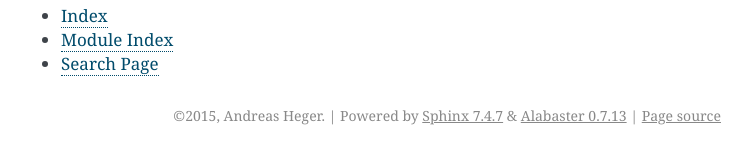
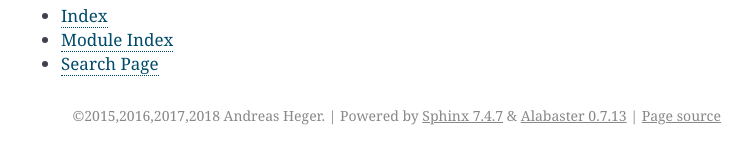
Before and after one commit to cgat-developers/cgat-daisy, a Sphinx documentation site: the page built from doc/index.rst, in a window 1280 px wide and 900 px high, scrolled down 1535 px. Shown: the part 745-897 px from the top of the window, without its empty margins (389-1141 px from the left). Built offline with Sphinx 7.4.7, drawn with Linux system fonts in a browser that asks for light colours; pages that are not in the unit, such as notebooks, are missing from menus.

```diff
--- a/doc/conf.py
+++ b/doc/conf.py
@@ -73,8 +73,8 @@ source_suffix = '.rst'
 master_doc = 'index'
 
 # General information about the project.
-project = u'Benchmark'
-copyright = u'2015, Andreas Heger'
+project = u'Daisy'
+copyright = u'2015,2016,2017,2018 Andreas Heger'
 author = u'Andreas Heger'
 
 # The version info for the project you're documenting, acts as replacement for
@@ -279,7 +279,7 @@ latex_documents = [
 # One entry per manual page. List of tuples
 # (source start file, name, description, authors, manual section).
 man_pages = [
-    (master_doc, 'benchmark', u'Benchmark Documentation',
+    (master_doc, 'daisy', u'Daisy Documentation',
      [author], 1)
 ]
 
@@ -293,7 +293,7 @@ man_pages = [
 # (source start file, target name, title, author,
 #  dir menu entry, description, category)
 texinfo_documents = [
-    (master_doc, 'Benchmark', u'Benchmark Documentation',
+    (master_doc, 'daisy', u'Daisy Documentation',
      author, 'Benchmark', 'One line description of project.',
      'Miscellaneous'),
 ]
```
